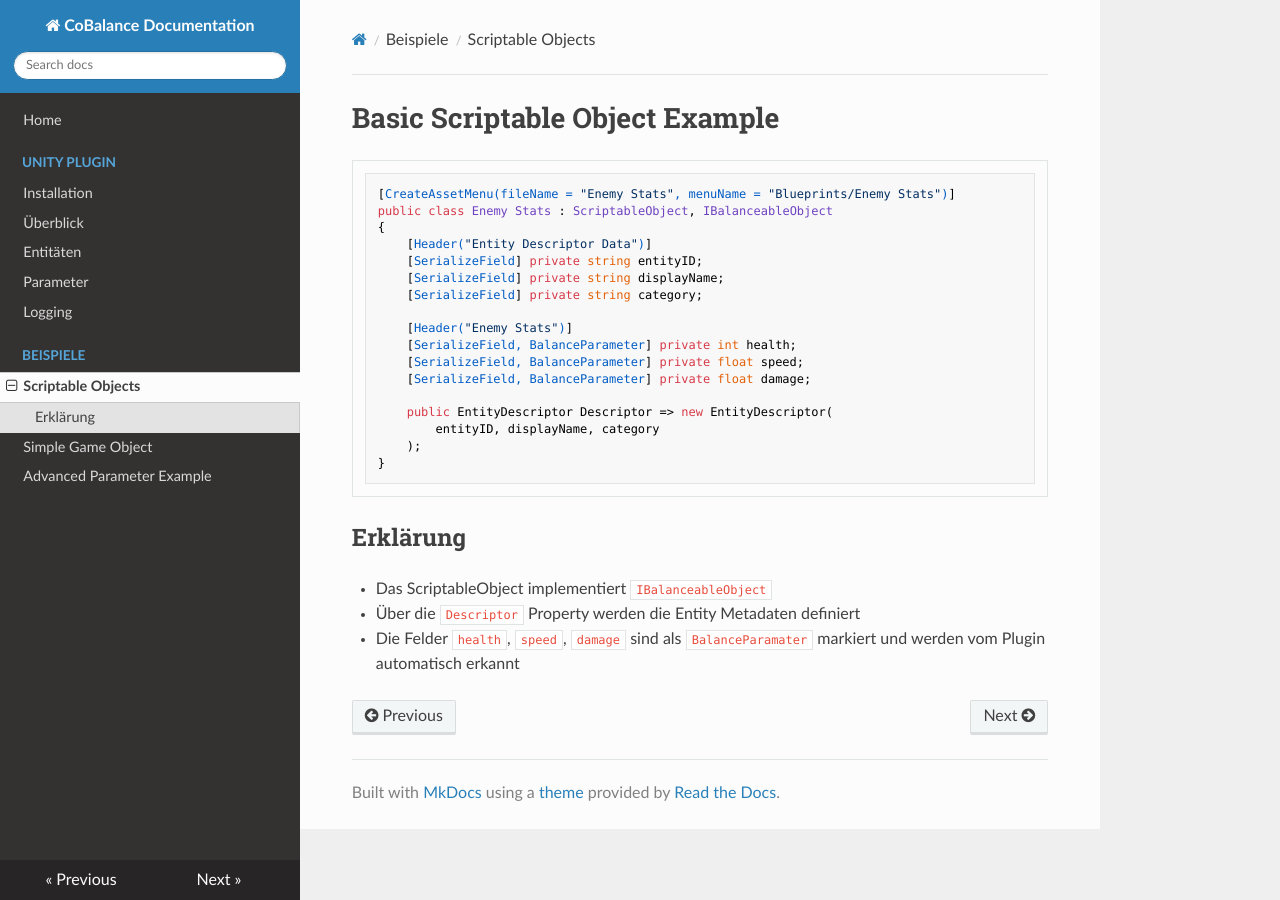
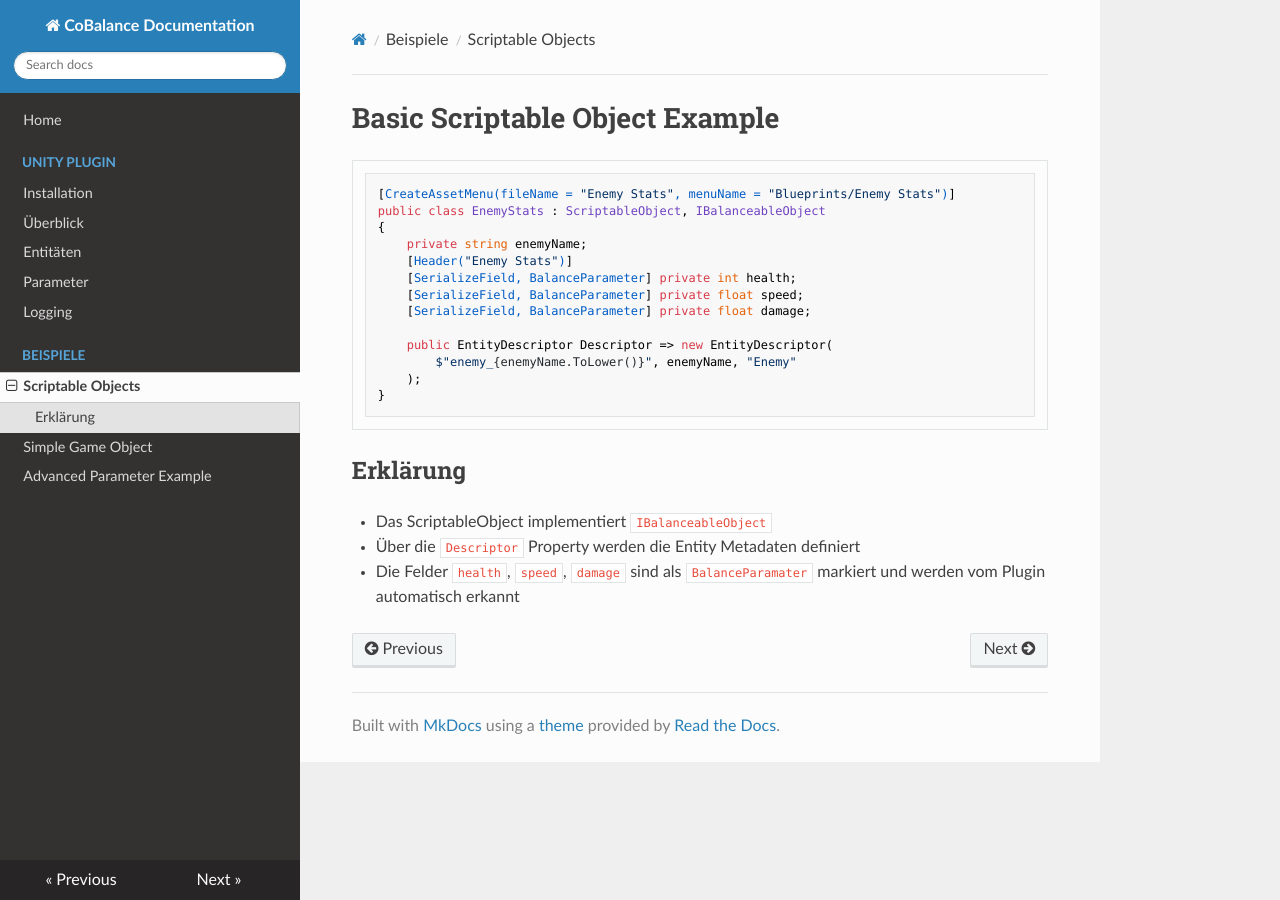
Before and after one commit to JonasBordewick/CoBalance, an MkDocs documentation site: the page built from docs/examples/scripable_object_example.md, in a window 1280 px wide. Built offline with MkDocs 1.6.1, drawn with Linux system fonts in a browser that asks for light colours; nearby versions of some CDN libraries.

````diff
--- a/docs/examples/scripable_object_example.md
+++ b/docs/examples/scripable_object_example.md
@@ -2,20 +2,16 @@
 
 ```csharp
 [CreateAssetMenu(fileName = "Enemy Stats", menuName = "Blueprints/Enemy Stats")]
-public class Enemy Stats : ScriptableObject, IBalanceableObject
+public class EnemyStats : ScriptableObject, IBalanceableObject
 {
-    [Header("Entity Descriptor Data")]
-    [SerializeField] private string entityID;
-    [SerializeField] private string displayName;
-    [SerializeField] private string category;
-
+    private string enemyName;
     [Header("Enemy Stats")]
     [SerializeField, BalanceParameter] private int health;
     [SerializeField, BalanceParameter] private float speed;
     [SerializeField, BalanceParameter] private float damage;
 
     public EntityDescriptor Descriptor => new EntityDescriptor(
-        entityID, displayName, category
+        $"enemy_{enemyName.ToLower()}", enemyName, "Enemy"
     );
 }
 ```
````
Also changed, not shown: 1 other file.
